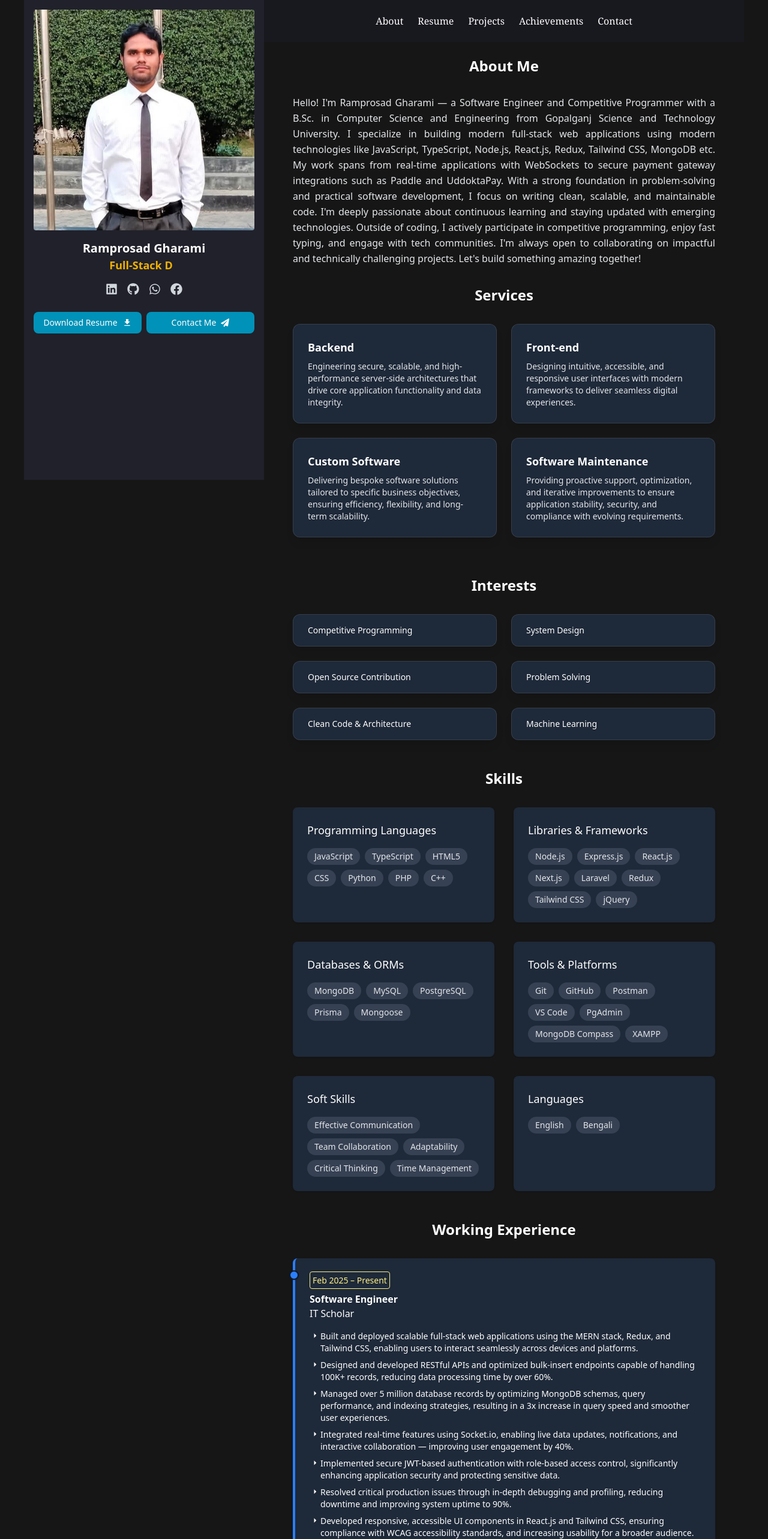
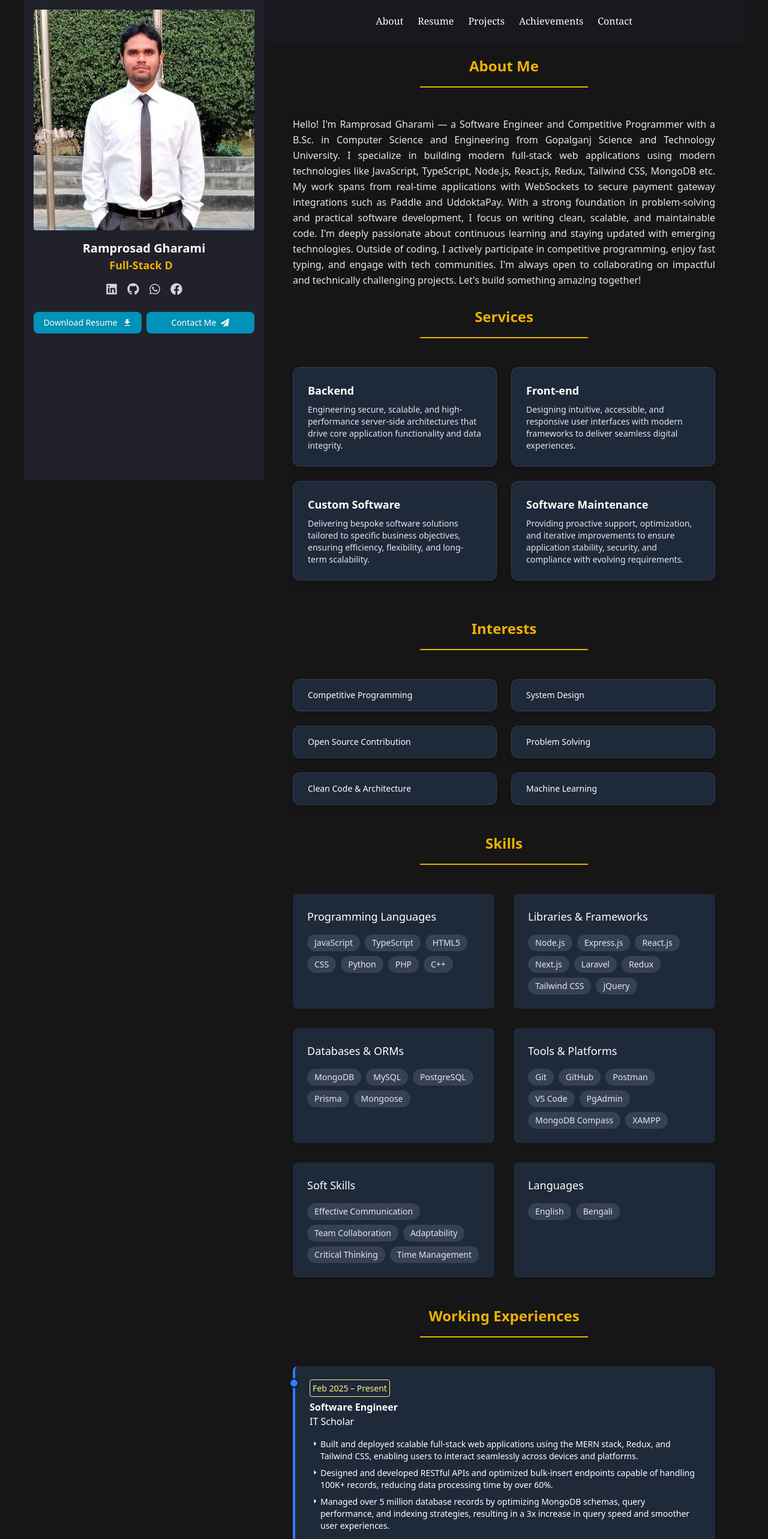
Before and after one commit to RamprosadG/ramprosad-portfolio, a React (Vite) app: page / in a window 1280 px wide. Shown: the top 2566 px of the page at 60% size. Built offline with nearby package versions, Linux system fonts and the light colour scheme; no server answers.

Commit message:
Update the section title style

```diff
--- a/src/components/About.tsx
+++ b/src/components/About.tsx
@@ -1,4 +1,5 @@
 import React from "react";
+import SectionTitle from "./SectionTitle";
 
 const services = [
   {
@@ -36,9 +37,7 @@ const About: React.FC = () => {
   return (
     <div className="w-full text-white">
       {/* About Me Section */}
-      <h2 className="text-xl md:text-2xl font-bold mb-8 text-center">
-        About Me
-      </h2>
+      <SectionTitle title="About Me" />
       <p className="text-gray-200 leading-relaxed mb-8 text-justify">
         Hello! I'm Ramprosad Gharami — a Software Engineer and Competitive
         Programmer with a B.Sc. in Computer Science and Engineering from
@@ -57,9 +56,7 @@ const About: React.FC = () => {
       </p>
 
       {/* Services Section */}
-      <h3 className="text-2xl font-semibold mb-8 text-white text-center">
-        Services
-      </h3>
+      <SectionTitle title="Services" />
       <div className="grid grid-cols-1 md:grid-cols-2 gap-6 mb-16">
         {services.map((service, index) => (
           <div
@@ -75,9 +72,7 @@ const About: React.FC = () => {
       </div>
 
       {/* Interests Section */}
-      <h3 className="text-2xl font-semibold mb-8 text-white text-center">
-        Interests
-      </h3>
+      <SectionTitle title="Interests" />
       <div className="grid grid-cols-1 md:grid-cols-2 gap-6">
         {interests.map((item, index) => (
           <div
--- a/src/components/Contact.tsx
+++ b/src/components/Contact.tsx
@@ -7,6 +7,7 @@ import {
   emailPublicKey,
 } from "../configs/dotenv";
 import SocialLinks from "./SocialLinks";
+import SectionTitle from "./SectionTitle";
 
 type FormData = {
   email: string;
@@ -38,9 +39,7 @@ const Contact: React.FC = () => {
 
   return (
     <div className="w-full text-white">
-      <h2 className="text-xl md:text-2xl text-center font-semibold mb-10 text-white">
-        Contact Me
-      </h2>
+      <SectionTitle title="Contact Me" />
 
       <div className="bg-gray-800 p-6 rounded-lg flex flex-col gap-10">
         {/* Form Section */}
--- a/src/components/Education.tsx
+++ b/src/components/Education.tsx
@@ -1,11 +1,10 @@
 import React from "react";
+import SectionTitle from "./SectionTitle";
 
 const Education: React.FC = () => {
   return (
     <div className="text-white w-full">
-      <div className="text-xl md:text-2xl text-center font-semibold mb-8 text-white">
-        Education
-      </div>
+      <SectionTitle title="Education" />
 
       <div className="bg-secondary rounded-xl shadow-md">
         <div className="text-white text-lg font-semibold">
--- a/src/components/Experiences.tsx
+++ b/src/components/Experiences.tsx
@@ -42,13 +42,12 @@ const experiences: Experience[] = [
 ];
 
 import { MdArrowRight } from "react-icons/md";
+import SectionTitle from "./SectionTitle";
 
 const Experiences: React.FC = () => {
   return (
     <div className="w-full text-white">
-      <div className="text-xl md:text-2xl font-semibold text-center text-white mb-8">
-        Working Experience
-      </div>
+      <SectionTitle title="Working Experiences" />
 
       <div className="flex flex-col gap-8">
         {experiences.map((exp, idx) => (
--- a/src/components/ProblemSolving.tsx
+++ b/src/components/ProblemSolving.tsx
@@ -4,6 +4,7 @@ import codechefImage from "../assets/Codechef.png";
 import atcoderImg from "../assets/Atcoder.png";
 import leetcodeImage from "../assets/LeetCode.png";
 import stopTalkImage from "../assets/Stopstalk.png";
+import SectionTitle from "./SectionTitle";
 
 const problemData = [
   {
@@ -66,9 +67,7 @@ const problemData = [
 const ProblemSolving: React.FC = () => {
   return (
     <div className="w-full text-white">
-      <div className="text-xl md:text-2xl font-bold text-center text-white mb-8">
-        Problem Solving
-      </div>
+      <SectionTitle title="Problem Solving" />
 
       <div className="grid grid-cols-1 lg:grid-cols-2 gap-8">
         {problemData?.map((platform, idx) => (
--- a/src/components/ProgrammingContest.tsx
+++ b/src/components/ProgrammingContest.tsx
@@ -1,4 +1,5 @@
 import React from "react";
+import SectionTitle from "./SectionTitle";
 
 type Achievement = {
   contest: string;
@@ -43,9 +44,7 @@ const achievements: Achievement[] = [
 const ProgrammignContest: React.FC = () => {
   return (
     <div className="text-white w-full">
-      <h2 className="text-xl md:text-2xl font-bold text-center mb-10">
-        Programming Contests
-      </h2>
+      <SectionTitle title="Programming Contests" />
 
       <div className="grid grid-cols-1 md:grid-cols-2 gap-6">
         {achievements.map((item, index) => (
--- a/src/components/Projects.tsx
+++ b/src/components/Projects.tsx
@@ -3,6 +3,7 @@ import ProjectCard from "./ProjectCard";
 import dynamicBlogImg from "../assets/dynamic-blog.png";
 import portfolioImg from "../assets/portfolio.png";
 import groceryImg from "../assets/grocery.png";
+import SectionTitle from "./SectionTitle";
 
 const projects = [
   {
@@ -69,9 +70,7 @@ const projects = [
 const Projects: React.FC = () => {
   return (
     <div className="w-full text-white">
-      <h2 className="text-xl md:text-2xl font-bold text-center mb-12">
-        Projects
-      </h2>
+      <SectionTitle title="Projects" />
       <div className="grid grid-cols-1 gap-8">
         {projects?.map((project, idx) => (
           <ProjectCard key={idx} {...project} />
--- /dev/null
+++ b/src/components/SectionTitle.tsx
@@ -0,0 +1,18 @@
+import React from "react";
+
+interface SectionTitleProps {
+  title: string;
+}
+
+const SectionTitle: React.FC<SectionTitleProps> = ({ title }) => {
+  return (
+    <div className="relative w-full flex justify-center mb-12">
+      <h2 className="relative z-10 px-4 pb-5 text-xl md:text-2xl font-bold text-center text-yellow-500">
+        {title}
+      </h2>
+      <div className="absolute bottom-0 h-0.5 w-[230px] md:w-[280px] bg-yellow-500" />
+    </div>
+  );
+};
+
+export default SectionTitle;
--- a/src/components/Skills.tsx
+++ b/src/components/Skills.tsx
@@ -1,4 +1,5 @@
 import React from "react";
+import SectionTitle from "./SectionTitle";
 
 interface SkillCategory {
   category: string;
@@ -58,9 +59,7 @@ const skillsData: SkillCategory[] = [
 const Skills: React.FC = () => {
   return (
     <div className="text-white w-full">
-      <div className="text-xl md:text-2xl font-semibold text-center text-white mb-8">
-        Skills
-      </div>
+      <SectionTitle title="Skills" />
 
       <div className="grid grid-cols-1 md:grid-cols-2 gap-8">
         {skillsData.map((section, idx) => (
```
